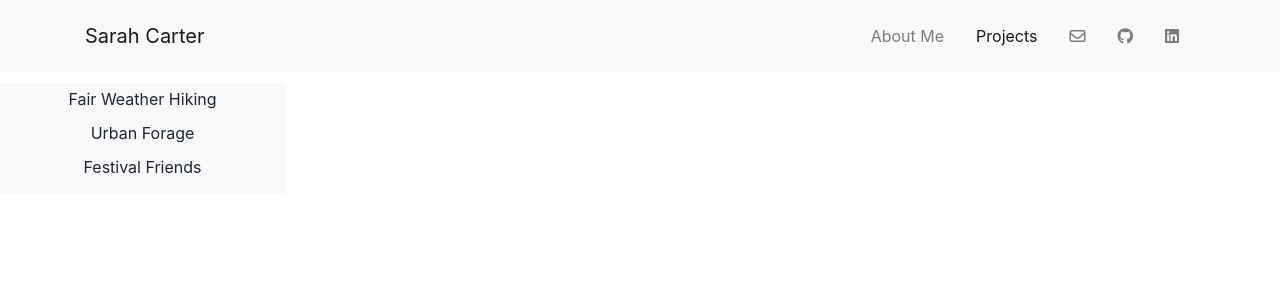
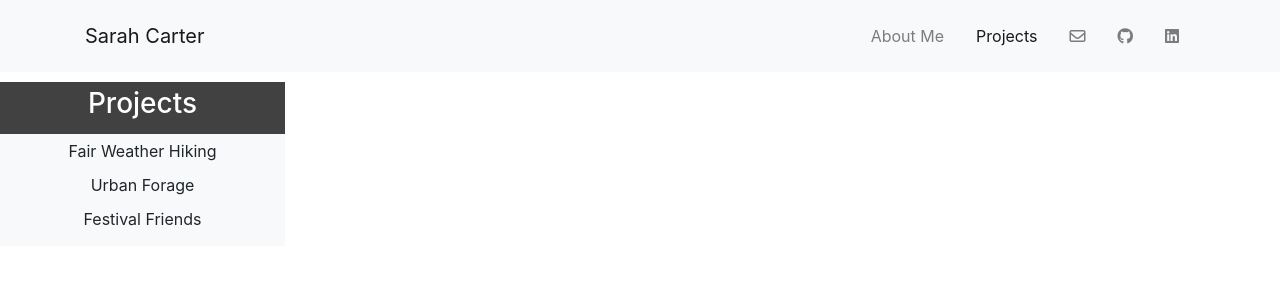
Before and after one commit to sarahm16/React-Portfolio, a React (Create React App) app: page /projects in a window 1280 px wide. Shown: the top 300 px of the page. Built offline with nearby package versions, Linux system fonts and the light colour scheme.

Commit message:
added a projects header

```diff
--- a/src/pages/projects.js
+++ b/src/pages/projects.js
@@ -20,6 +20,9 @@ class Projects extends Component {
                 <div className='container projects'>
                     <div className='row'>
                         <div className='col-lg-3 project-list bg-light'>
+                            <div className='row project-header'>
+                                <h3>Projects</h3>
+                            </div>
                             {this.state.projectList.map(project => {
                                 return(
                                     <div className='row project-name'>
--- a/src/pages/style.css
+++ b/src/pages/style.css
@@ -9,6 +9,14 @@ ul {
 li {
     display: inline;
     padding: 20px;
+}
+
+.project-header {
+    display: block;
+    text-align: center;
+    background-color: rgb(65, 65, 65);
+    color: white;
+    padding: 5px;
 }
 
 .projects {
```
